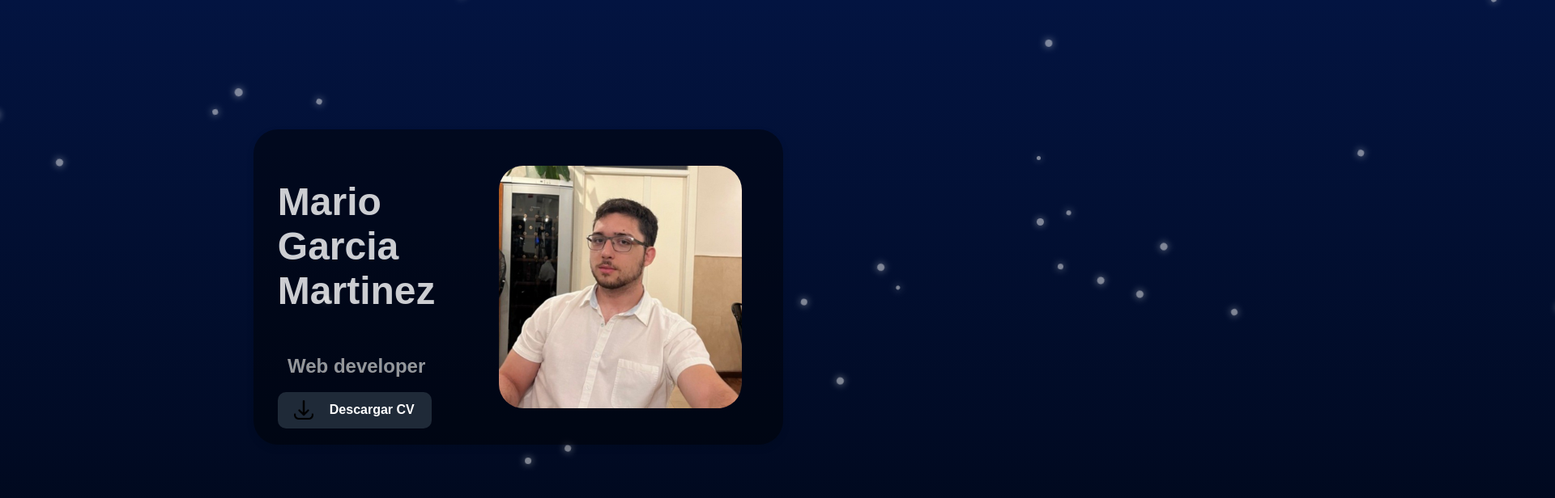
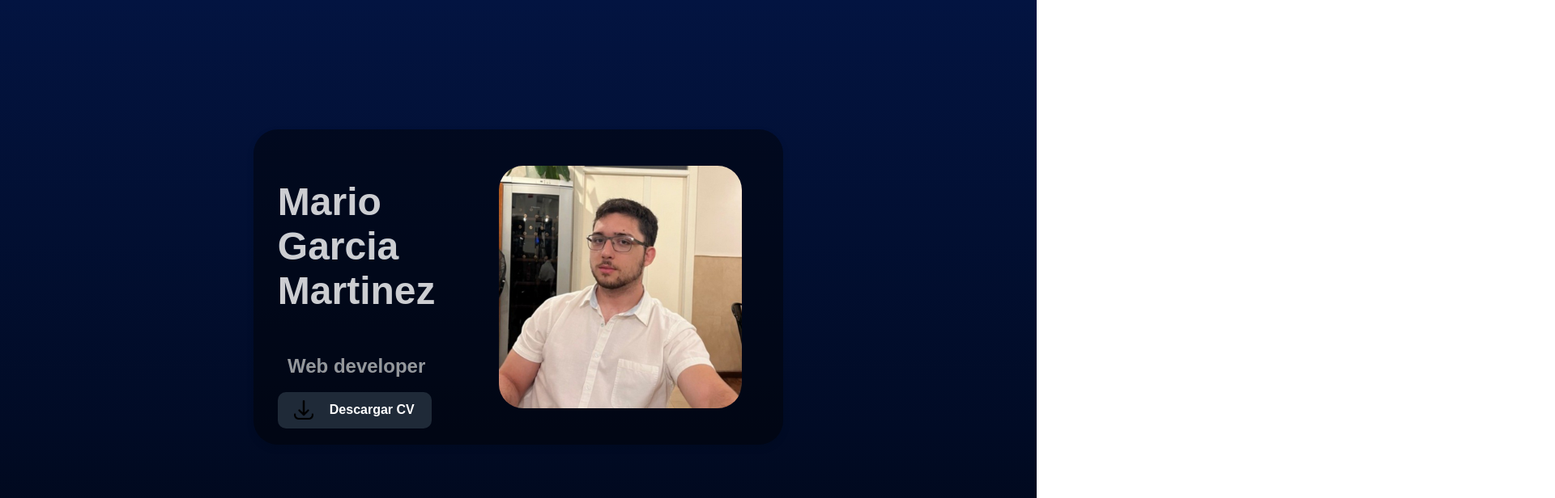
Before and after one commit to MarioGM01/Mario-Garcia, a React (Vite) app: page / in a window 1280 px wide. Shown: the top 616 px of the page at 81% size, 1920 px wide, since content can reach past the window. Built offline with nearby package versions, Linux system fonts and the light colour scheme.

Commit message:
Actualizar

```diff
--- a/src/main.jsx
+++ b/src/main.jsx
@@ -10,7 +10,7 @@ import { Footer } from './components/footer.jsx';
 createRoot(document.getElementById('root')).render(
   <StrictMode>
     <>
-      <FallingStars />
+      {/* <FallingStars /> */}
       <Inicio />
       <Experience />
       <Stack />
```
